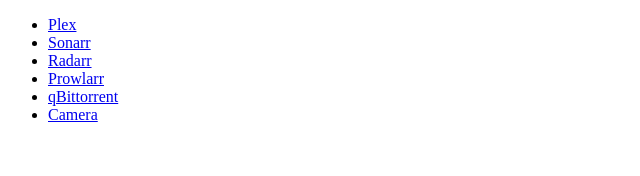
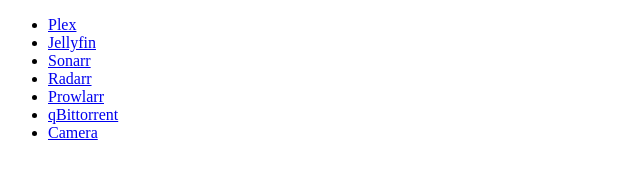
Before and after one commit to cja-smith/homelab, a plain HTML site: page dashboard/public/index.html in a window 1280 px wide. Shown: the whole page, without its empty margins (0-640 px from the left). Drawn offline with Linux system fonts and the light colour scheme.

Commit message:
feat: add Jellyfin service configuration and update dashboard links

```diff
--- a/dashboard/public/index.html
+++ b/dashboard/public/index.html
@@ -8,6 +8,7 @@
 <body>
   <ul>
     <li><a href="http://__DASHBOARD_HOST__:32400/web/">Plex</a></li>
+    <li><a href="http://__DASHBOARD_HOST__:8096/">Jellyfin</a></li>
     <li><a href="http://__DASHBOARD_HOST__:8989/">Sonarr</a></li>
     <li><a href="http://__DASHBOARD_HOST__:7878/">Radarr</a></li>
     <li><a href="http://__DASHBOARD_HOST__:9696/">Prowlarr</a></li>
```
Also changed, not shown: 2 other files.
